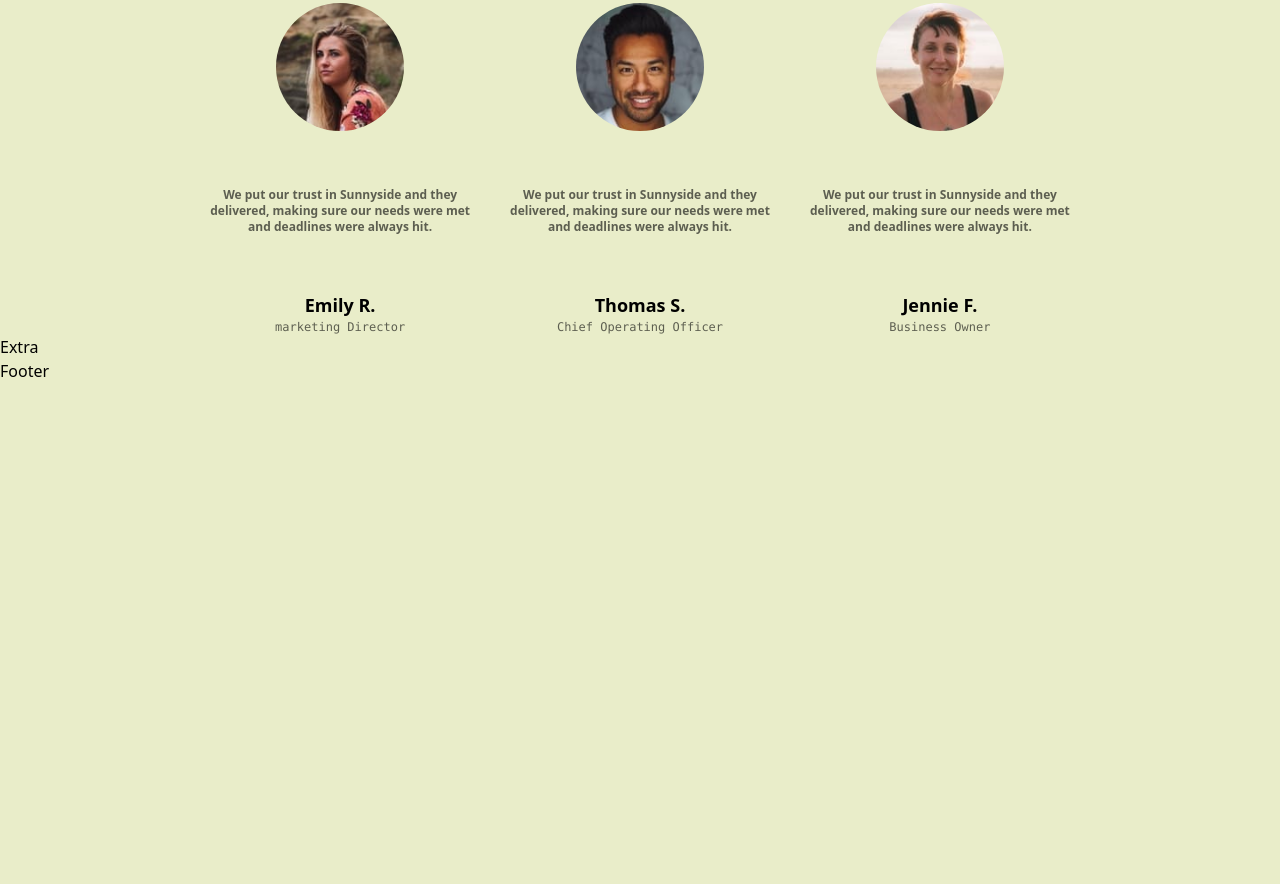
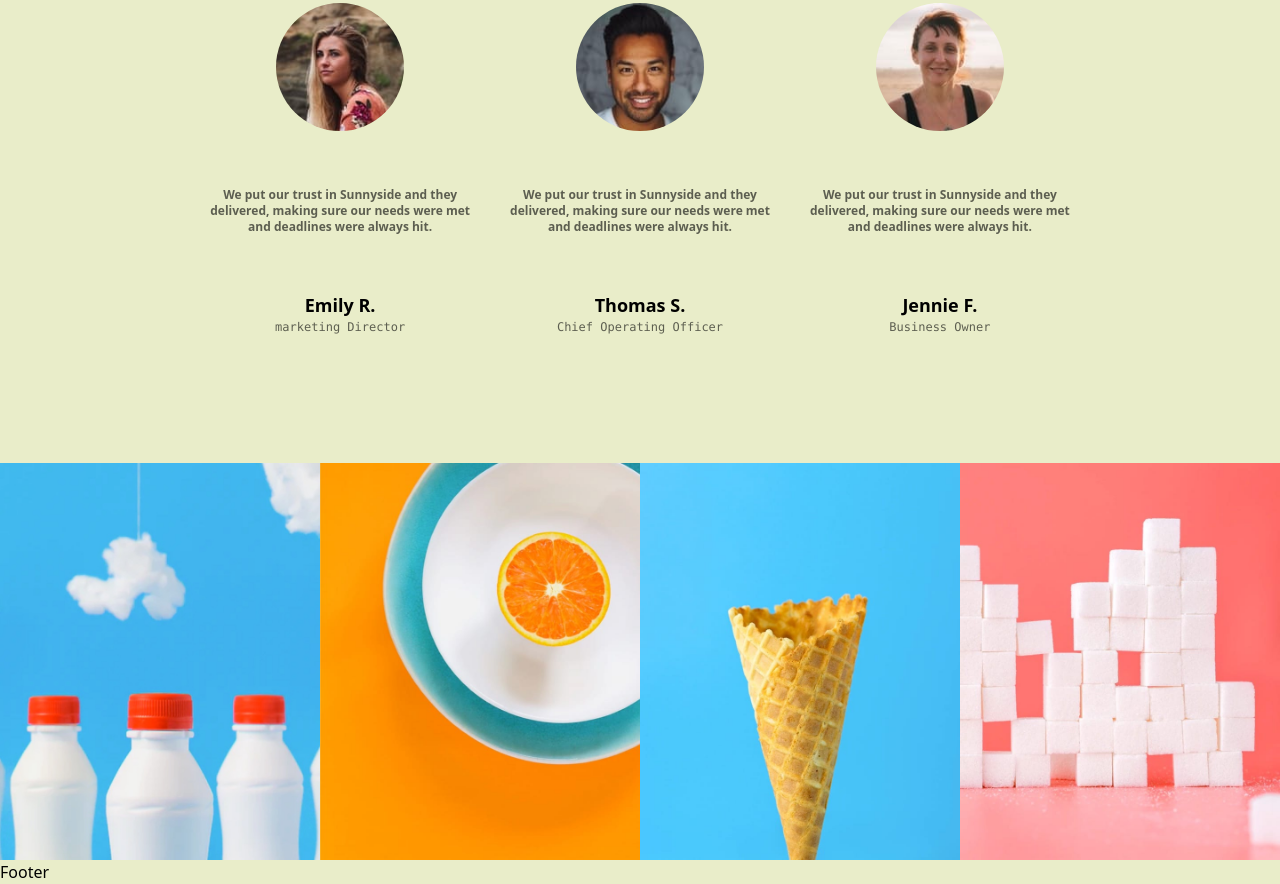
Before and after one commit to johnkrator/sunnyside, a website: page index.html in a window 1280 px wide. Shown: the part 2526-3410 px from the top of the page. Before the commit the page ends 2909 px from the top, so only its background shows below. Drawn offline with Linux system fonts and the light colour scheme; a web font is replaced by a local one.

Commit message:
Implement extras

```diff
--- a/index.html
+++ b/index.html
@@ -28,7 +28,7 @@
 
     <div class="md:hidden">
         <button id="menuToggle" class="text-2xl focus:outline-none">
-            <i class="fas fa-bars"></i>
+            <i class="fas fa-bars text-4xl"></i>
         </button>
     </div>
 
@@ -177,7 +177,14 @@
             </div>
         </div>
     </section>
-    <section>Extra</section>
+
+    <section class="grid lg:grid-cols-4 grid-cols-2 mt-32">
+        <img src="./assets/images/desktop/image-gallery-milkbottles.jpg" alt="">
+        <img src="./assets/images/desktop/image-gallery-orange.jpg" alt="">
+        <img src="./assets/images/desktop/image-gallery-cone.jpg" alt="">
+        <img src="./assets/images/desktop/image-gallery-sugarcubes.jpg" alt="">
+    </section>
+
     <footer>
         <p>Footer</p>
     </footer>
```
Also changed, not shown: src/output.css.
